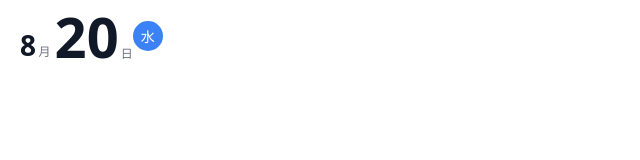
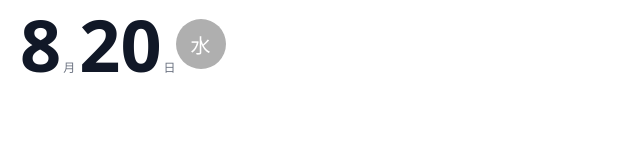
Before and after one commit to rmsrms-dev/notion-embed-calendar, a plain HTML site: page index.html in a window 1280 px wide. Shown: the whole page, without its empty margins (0-640 px from the left). Drawn offline with Linux system fonts and the light colour scheme.

Commit message:
Add files via upload

```diff
--- a/index.html
+++ b/index.html
@@ -9,7 +9,7 @@
       --border:#e5e7eb;
       --text:#111827;
       --muted:#6b7280;
-      --accent:#3b82f6;      /* 平日用チップ色 */
+      --accent:#afafaf;      /* 平日用チップ色 */
       --accent-sat:#0ea5e9;  /* 土曜 */
       --accent-sun:#ef4444;  /* 日曜 */
       --bg:#ffffff;
@@ -23,12 +23,12 @@
     /* --- Month & Day: 数字を大きく、"月"/"日"は小さく --- */
     .md{display:flex; align-items:flex-end; justify-content:center; gap:4px}
     .month,.day{display:flex; align-items:baseline; gap:2px}
-    .month .num{font-size:28px; font-weight:800; letter-spacing:.02em}
-    .day   .num{font-size:56px; font-weight:900; line-height:1}
+    .month .num{font-size:72px; font-weight:800; line-height:1}
+    .day   .num{font-size:72px; font-weight:800; line-height:1}
     .unit{font-size:12px; color:var(--muted); line-height:1}
 
     .chip{display:flex; align-items:center; justify-content:center; gap:6px;
-      font-size:14px; color:#fff; border-radius:999px; width:30px; height:30px;}
+      font-size:20px; color:#fff; border-radius:999px; width:50px; height:50px;}
     .chip.weekday{ background: var(--accent); }
     .chip.sat{     background: var(--accent-sat); }
     .chip.sun{     background: var(--accent-sun); }
```
